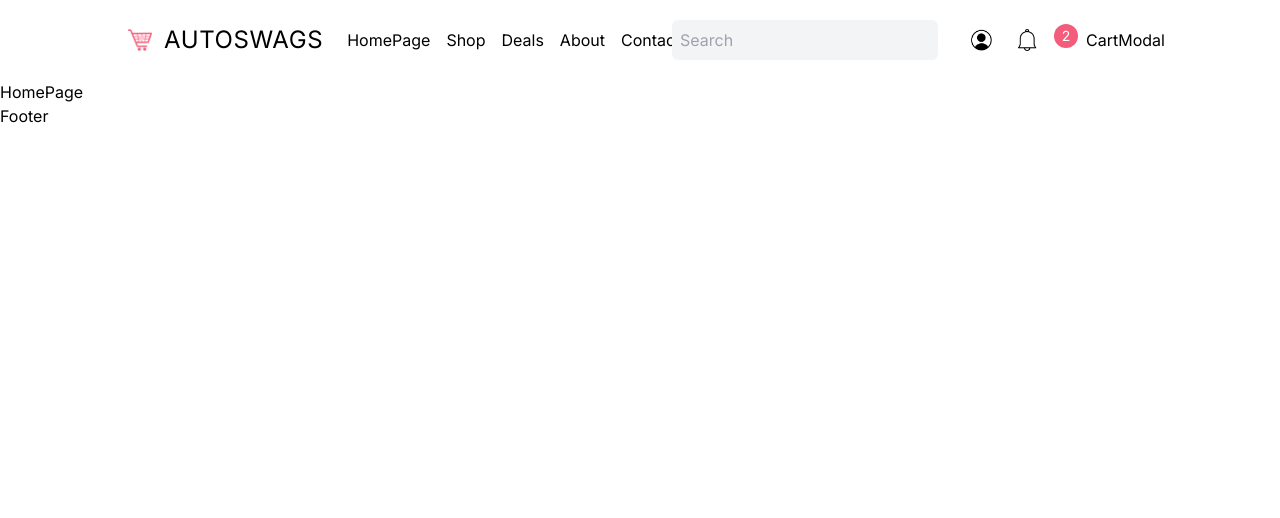
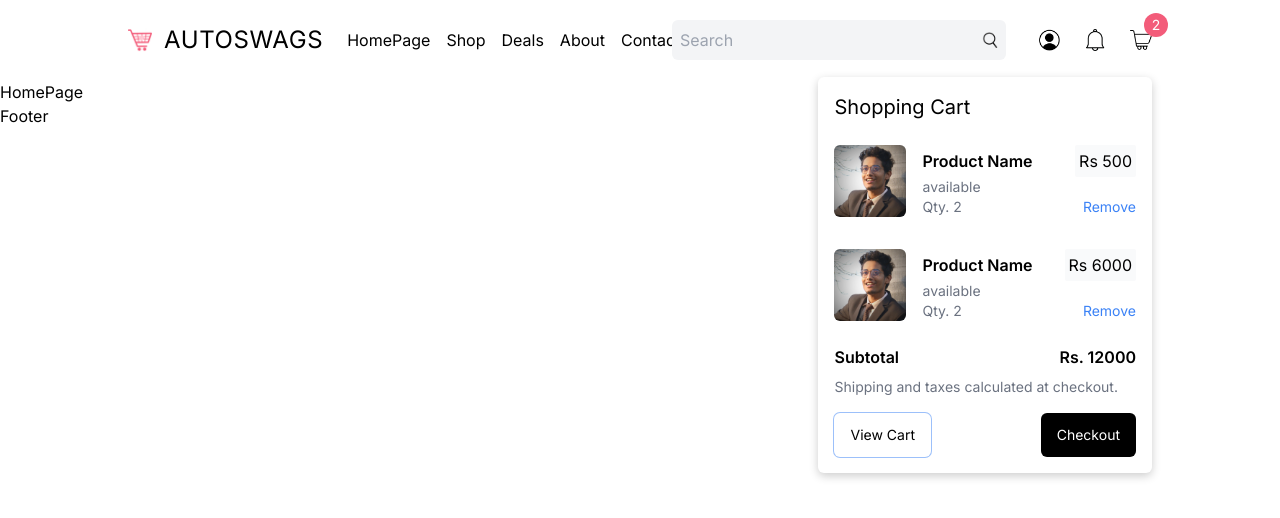
Before and after one commit to devmusiczz/Wheelify, a Next.js app: page / in a window 1280 px wide. Both pictures are taken after a click on the picture 1141 px from the left and 40 px from the top of the page. Shown: the top 518 px of the page. Built offline with nearby package versions, Linux system fonts and the light colour scheme.

Commit message:
Cart Modal Added

```diff
--- a/src/app/components/CartModal.tsx
+++ b/src/app/components/CartModal.tsx
@@ -1,8 +1,87 @@
 "use client"
+import Image from "next/image";
 
 const CartModal = () => {
+  // TEMPORARY
+  const cartItems = true;
   return (
-    <div>CartModal</div>
+    <div className="w-max absolute p-4 rounded-md shadow-[0_3px_10px_rgb(0,0,0,0.2)] bg-white top-12 right-0 flex flex-col gap-6 z-20">
+      {!cartItems ? (
+        <div className="">Cart is Empty</div>
+      ) : (
+      <>
+        <h2 className="text-xl">Shopping Cart</h2>
+        <div className="flex flex-col gap-8">
+          {/* ITEM  */}
+        <div className="flex gap-4">
+
+          <Image src="/dev.jpeg" alt="" height={96} width={72} className="object-cover rounded-md" />
+          <div className="flex flex-col justify-between w-full">
+            {/* TOP  */}
+            <div className="" >
+            {/* TITLE  */}
+            <div className="flex items-center justify-between gap-8">
+              <h3 className="font-semibold">Product Name</h3>
+              <div className="p-1 bg-gray-50 rounded-sm">Rs 500</div>
+            </div>
+            {/* DESCRIPTION  */}
+             <div className="text-sm text-gray-500 " >
+              available
+             </div>
+            </div>
+            {/* BOTTOM */}
+            <div className="flex justify-between text-sm ">
+              <span className="text-gray-500">Qty. 2</span>
+              <span  className="text-blue-500">Remove</span>
+            </div>
+
+          </div>
+        </div>
+        {/* ITEM  */}
+        <div className="flex gap-4">
+
+          <Image src="/dev.jpeg" alt="" height={96} width={72} className="object-cover rounded-md" />
+          <div className="flex flex-col justify-between w-full">
+            {/* TOP  */}
+            <div className="" >
+            {/* TITLE  */}
+            <div className="flex items-center justify-between gap-8">
+              <h3 className="font-semibold">Product Name</h3>
+              <div className="p-1 bg-gray-50 rounded-sm">Rs 6000</div>
+            </div>
+            {/* DESCRIPTION  */}
+             <div className="text-sm text-gray-500 " >
+              available
+             </div>
+            </div>
+            {/* BOTTOM */}
+            <div className="flex justify-between text-sm ">
+              <span className="text-gray-500">Qty. 2</span>
+              <span  className="text-blue-500">Remove</span>
+            </div>
+
+          </div>
+        </div>
+        </div>
+        {/* BOTTOM */}
+        <div className="">
+          <div className="flex items-center justify-between font-semibold">
+            <span>Subtotal</span>
+            <span>Rs. 12000</span>
+          </div>
+          <p className="text-gray-500 text-sm mt-2 mb-4" >
+            Shipping and taxes calculated at checkout.
+          </p>
+          <div className="flex justify-between text-sm" >
+            <button className="rounded-md py-3 px-4 ring-1 ring-gray=300" >View Cart</button>
+            <button className="rounded-md py=3 px-4 bg-black text-white" >Checkout</button>
+          </div>
+        </div>
+        </>
+      )}
+
+    </div>
+
   )
 }
 
```
Also changed, not shown: public/dev.jpeg (added).
